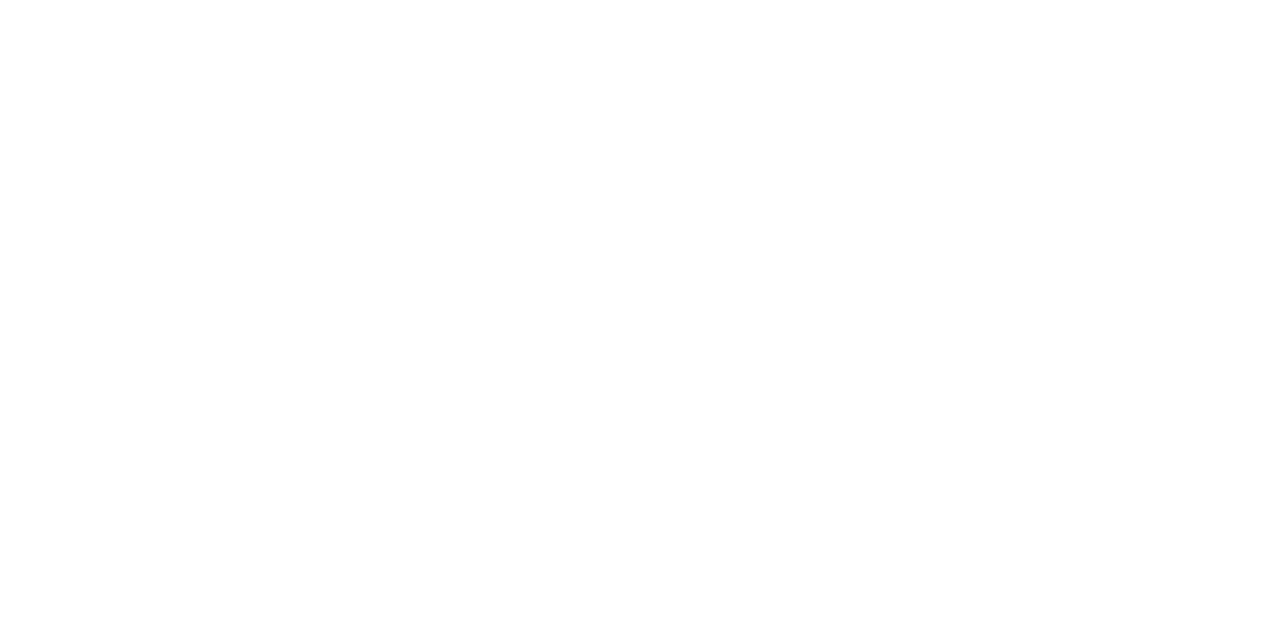
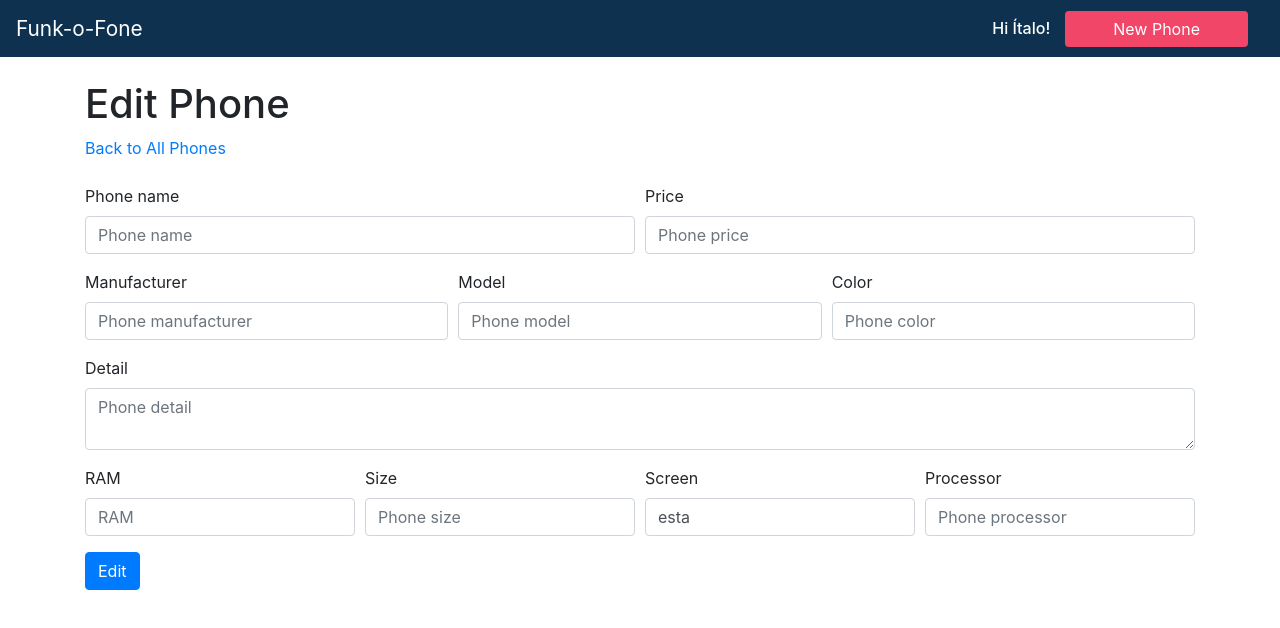
Before and after one commit to Francker1/Funkofone-front, a React (Create React App) app: page /phones/edit/15 in a window 1280 px wide. Shown: the top 628 px of the page. Built offline with nearby package versions, Linux system fonts and the light colour scheme; no server answers.

Commit message:
feat: Add Context Provider to simulate a login and pass data throught components. Also, create Edit Form first version

```diff
--- a/src/App.js
+++ b/src/App.js
@@ -1,6 +1,17 @@
 import React from 'react';
+import { PhoneContext } from './components/PhoneContext';
 import AppRouter from './routes/AppRouter';
 
-const App = () => <AppRouter />;
+const App = () => {
+  const user = {
+    name: 'Ítalo',
+  };
+
+  return (
+    <PhoneContext.Provider value={user}>
+      <AppRouter />
+    </PhoneContext.Provider>
+  );
+};
 
 export default App;
--- /dev/null
+++ b/src/components/PhoneContext.js
@@ -0,0 +1,3 @@
+import { createContext } from 'react';
+
+export const PhoneContext = createContext(null);
--- /dev/null
+++ b/src/components/forms/EditPhone.js
@@ -0,0 +1,227 @@
+import React, { useState, useEffect } from 'react';
+import { Container, Row, Col } from 'react-bootstrap';
+import { Link, useParams } from 'react-router-dom';
+// import useForm from '../../hooks/useForm';
+import NavBar from '../navbar/NavBar';
+import { api } from '../../helpers/methodsPhone';
+import { getPhones } from '../../helpers/getPhones';
+
+const EditPhone = () => {
+  const { id: idPhone } = useParams();
+  const [data, setData] = useState({});
+
+  const [ui, setUi] = useState({
+    message: '',
+    id: '',
+  });
+
+  const { message, id } = ui;
+
+  // Also, is possible no use a customHook and create a form like this:
+
+  const fetchData = async () => {
+    const res = await getPhones(idPhone);
+    setData(res);
+  };
+
+  useEffect(() => {
+    fetchData();
+  }, []);
+
+  const handleEditChange = ({ target }) => {
+    setData({ ...data, [target.name]: target.value });
+  };
+
+  const handleSubmit = async (e) => {
+    e.preventDefault();
+
+    // const resp = await api.createPhone(formValues);
+
+    // Handle also error response and set new message
+    // Set message to ui, but also is possible reset form or change disabled status to button Create
+    // if (resp.status === 201) {
+    setUi({
+      message: `Phone created!!`,
+      id: 200,
+    });
+    // }
+
+    console.log(data);
+  };
+
+  return (
+    <>
+      <NavBar />
+      <Container className="list-container">
+        <Row>
+          <Col className="mb-4">
+            <h1>Edit Phone</h1>
+            <Link to="/phones">Back to All Phones</Link>
+          </Col>
+        </Row>
+        <Row>
+          <Col>
+            <form onSubmit={handleSubmit}>
+              <div className="form-row">
+                <div className="form-group col-md-6">
+                  <label htmlFor="phoneName">Phone name</label>
+                  <input
+                    type="text"
+                    name="name"
+                    id="phoneName"
+                    className="form-control"
+                    placeholder="Phone name"
+                    autoComplete="off"
+                    value={data.name || ''}
+                    onChange={handleEditChange}
+                    required
+                  />
+                </div>
+                <div className="form-group col-md-6">
+                  <label htmlFor="phonePrice">Price</label>
+                  <input
+                    type="number"
+                    name="price"
+                    id="phonePrice"
+                    className="form-control"
+                    placeholder="Phone price"
+                    autoComplete="off"
+                    value={data.price || ''}
+                    onChange={handleEditChange}
+                    required
+                  />
+                </div>
+              </div>
+              <div className="form-row">
+                <div className="form-group col-md-4">
+                  <label htmlFor="phoneManufacturer">Manufacturer</label>
+                  <input
+                    type="text"
+                    name="manufacturer"
+                    id="phoneManufacturer"
+                    className="form-control"
+                    placeholder="Phone manufacturer"
+                    autoComplete="off"
+                    value={data.manufacturer || ''}
+                    onChange={handleEditChange}
+                    required
+                  />
+                </div>
+                <div className="form-group col-md-4">
+                  <label htmlFor="phoneModel">Model</label>
+                  <input
+                    type="text"
+                    name="model"
+                    id="phoneModel"
+                    className="form-control"
+                    placeholder="Phone model"
+                    autoComplete="off"
+                    value={data.model || ''}
+                    onChange={handleEditChange}
+                    required
+                  />
+                </div>
+                <div className="form-group col-md-4">
+                  <label htmlFor="phoneColor">Color</label>
+                  <input
+                    type="text"
+                    name="color"
+                    id="phoneColor"
+                    className="form-control"
+                    placeholder="Phone color"
+                    autoComplete="off"
+                    value={data.color || ''}
+                    onChange={handleEditChange}
+                    required
+                  />
+                </div>
+              </div>
+              <div className="form-row">
+                <div className="form-group col">
+                  <label htmlFor="phoneDetail">Detail</label>
+                  <textarea
+                    className="form-control"
+                    name="detail"
+                    id="phoneDetail"
+                    placeholder="Phone detail"
+                    autoComplete="off"
+                    value={data.detail || ''}
+                    onChange={handleEditChange}
+                    required
+                  />
+                </div>
+              </div>
+              <div className="form-row">
+                <div className="form-group col-md-3">
+                  <label htmlFor="phoneRam">RAM</label>
+                  <input
+                    type="text"
+                    name="ram"
+                    id="phoneRam"
+                    className="form-control"
+                    placeholder="RAM"
+                    autoComplete="off"
+                    value={data.ram || ''}
+                    onChange={handleEditChange}
+                  />
+                </div>
+
+                <div className="form-group col-md-3">
+                  <label htmlFor="phoneSize">Size</label>
+                  <input
+                    type="text"
+                    name="size"
+                    id="phoneSize"
+                    className="form-control"
+                    placeholder="Phone size"
+                    autoComplete="off"
+                    value={data.size || ''}
+                    onChange={handleEditChange}
+                  />
+                </div>
+
+                <div className="form-group col-md-3">
+                  <label htmlFor="phoneScreen">Screen</label>
+                  <input
+                    type="text"
+                    name="screen"
+                    id="phoneScreen"
+                    className="form-control"
+                    placeholder="Phone screen"
+                    autoComplete="off"
+                    onChange={handleEditChange}
+                    value={'esta' || ''}
+                  />
+                </div>
+
+                <div className="form-group col-md-3">
+                  <label htmlFor="phoneProcessor">Processor</label>
+                  <input
+                    type="text"
+                    name="processor"
+                    id="phoneProcessor"
+                    className="form-control"
+                    placeholder="Phone processor"
+                    autoComplete="off"
+                    value={data.processor || ''}
+                    onChange={handleEditChange}
+                  />
+                </div>
+              </div>
+              <button type="submit" className="btn btn-primary">
+                Edit
+              </button>
+              {message && (
+                <p>
+                  {message} <Link to={`/phones/${id}`}>See phone</Link>
+                </p>
+              )}
+            </form>
+          </Col>
+        </Row>
+      </Container>
+    </>
+  );
+};
+
+export default EditPhone;
--- a/src/components/navbar/NavBar.js
+++ b/src/components/navbar/NavBar.js
@@ -1,11 +1,14 @@
-import React from 'react';
+import React, { useContext } from 'react';
 import { Nav, Navbar } from 'react-bootstrap';
 import { Link } from 'react-router-dom';
 import BtnLinkDefault from '../buttons/default/BtnLinkDefault';
+import { PhoneContext } from '../PhoneContext';
 
 import './style/navbar.css';
 
 const NavBar = () => {
+  const { name } = useContext(PhoneContext);
+
   return (
     <Navbar expand="lg" fixed="top" className="funko-nav">
       <Navbar.Brand className="funko-nav_brand">
@@ -14,6 +17,7 @@
       <Navbar.Toggle aria-controls="basic-navbar-nav" />
       <Navbar.Collapse id="basic-navbar-nav">
         <Nav className="funko-nav_links ml-auto mr-3">
+          <h6 className="funko-nav_user">Hi {name}!</h6>
           <BtnLinkDefault url="/new/" text="New Phone" className="btn btn-link | px-5" />
         </Nav>
         {/* <Form inline>
--- a/src/components/navbar/style/navbar.css
+++ b/src/components/navbar/style/navbar.css
@@ -1,19 +1,30 @@
 nav {
-    background-color: var(--main-color);
+  background-color: var(--main-color);
 }
 
-nav a:hover{
-    text-decoration: none;
-    color: var(--accent-color);
+nav a:hover {
+  text-decoration: none;
+  color: var(--accent-color);
 }
 
-.funko-nav_brand a{
-
-    color: var(--white-color);
-    transition: 0.2s;
+.funko-nav_brand a {
+  color: var(--white-color);
+  transition: 0.2s;
 }
 
-.funko-nav_brand a{
+.funko-nav_brand a {
+  font-size: 1.3rem;
+}
 
-    font-size: 1.3rem;
+.funko-nav_user {
+  color: var(--white-color);
+  margin-right: 15px;
+  margin-bottom: 15px;
 }
+
+@media (min-width: 768px) {
+  .funko-nav_user {
+    margin-bottom: 0;
+    align-self: center;
+  }
+}
--- a/src/routes/AppRouter.js
+++ b/src/routes/AppRouter.js
@@ -2,6 +2,7 @@
 import { BrowserRouter as Router, Switch, Route, Redirect } from 'react-router-dom';
 import Cover from '../components/cover-page/Cover';
 import CreatePhone from '../components/forms/CreatePhone';
+import EditPhone from '../components/forms/EditPhone';
 import PhoneList from '../components/products/PhoneList';
 import PhoneScreen from '../components/products/PhoneScreen';
 
@@ -12,8 +13,10 @@
         <Route exact path="/" component={Cover} />
         <Route exact path="/phones/" component={PhoneList} />
         <Route exact path="/phones/:id" component={PhoneScreen} />
-        <Route exact path="/phones/edit/:id" />
+        <Route exact path="/phones/edit/:id" component={EditPhone} />
         <Route exact path="/new/" component={CreatePhone} />
+
+        {/* If not match with route if first level, redirect to home, but also you can show Route that render 404 Component */}
         <Redirect to="/" />
       </Switch>
     </Router>
```
